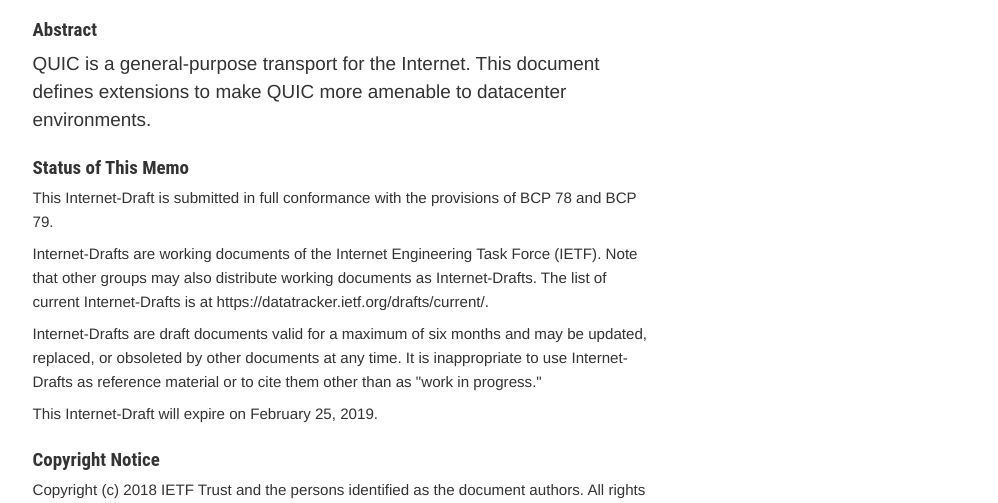
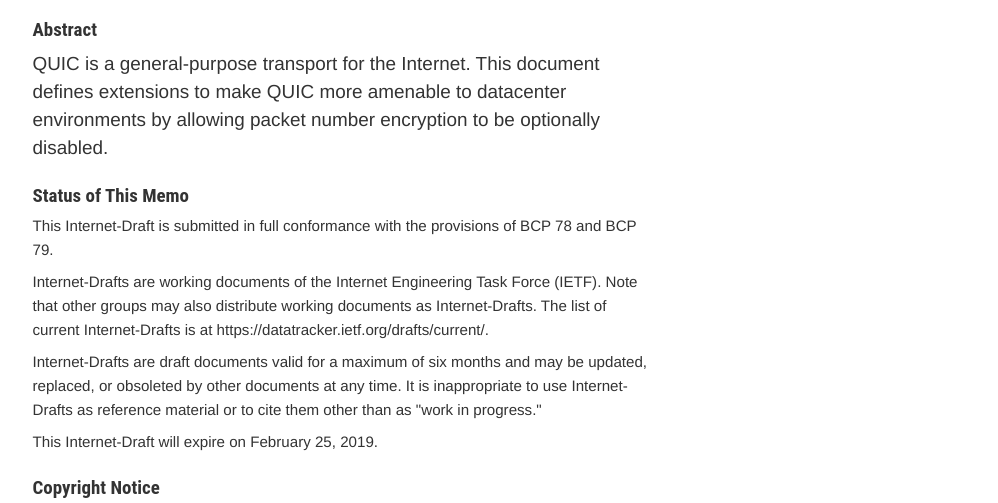
Before and after one commit to pravb/quic-dc, a plain HTML site: page draft-montenegro-quic-dc.html in a window 1280 px wide. Shown: the part 283-786 px from the top of the page, without its empty margins (123-1121 px from the left). Drawn offline with Linux system fonts and the light colour scheme.

Commit message:
Script updating gh-pages from 8188053. [ci skip]

```diff
--- a/draft-montenegro-quic-dc.html
+++ b/draft-montenegro-quic-dc.html
@@ -297,8 +297,8 @@ ul.toc li {
   <meta name="dct.creator" content="Montenegro, G." />
   <meta name="dct.identifier" content="urn:ietf:id:draft-montenegro-quic-dc-latest" />
   <meta name="dct.issued" scheme="ISO8601" content="2018-08-24" />
-  <meta name="dct.abstract" content="QUIC is a general-purpose transport for the Internet. This document defines extensions to make QUIC more amenable to datacenter environments." />
-  <meta name="description" content="QUIC is a general-purpose transport for the Internet. This document defines extensions to make QUIC more amenable to datacenter environments." />
+  <meta name="dct.abstract" content="QUIC is a general-purpose transport for the Internet. This document defines extensions to make QUIC more amenable to datacenter environments by allowing packet number encryption to be optionally disabled." />
+  <meta name="description" content="QUIC is a general-purpose transport for the Internet. This document defines extensions to make QUIC more amenable to datacenter environments by allowing packet number encryption to be optionally disabled." />
 
 </head>
 
@@ -332,7 +332,7 @@ ul.toc li {
   <span class="filename">draft-montenegro-quic-dc-latest</span></p>
 
   <h1 id="rfc.abstract"><a href="#rfc.abstract">Abstract</a></h1>
-<p>QUIC is a general-purpose transport for the Internet. This document defines extensions to make QUIC more amenable to datacenter environments.</p>
+<p>QUIC is a general-purpose transport for the Internet. This document defines extensions to make QUIC more amenable to datacenter environments by allowing packet number encryption to be optionally disabled.</p>
 <h1 id="rfc.status"><a href="#rfc.status">Status of This Memo</a></h1>
 <p>This Internet-Draft is submitted in full conformance with the provisions of BCP 78 and BCP 79.</p>
 <p>Internet-Drafts are working documents of the Internet Engineering Task Force (IETF).  Note that other groups may also distribute working documents as Internet-Drafts.  The list of current Internet-Drafts is at https://datatracker.ietf.org/drafts/current/.</p>
```
Also changed, not shown: draft-montenegro-quic-dc.txt.
